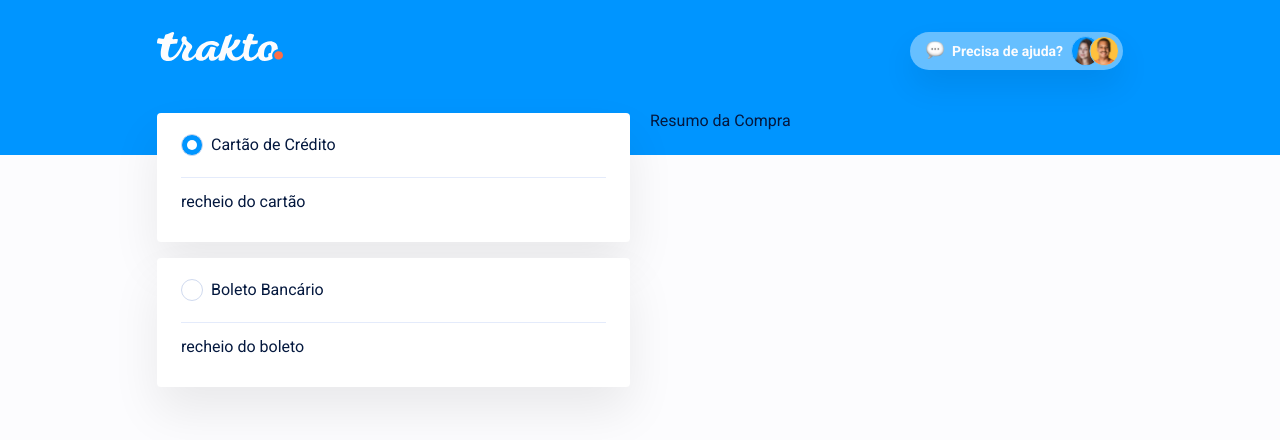
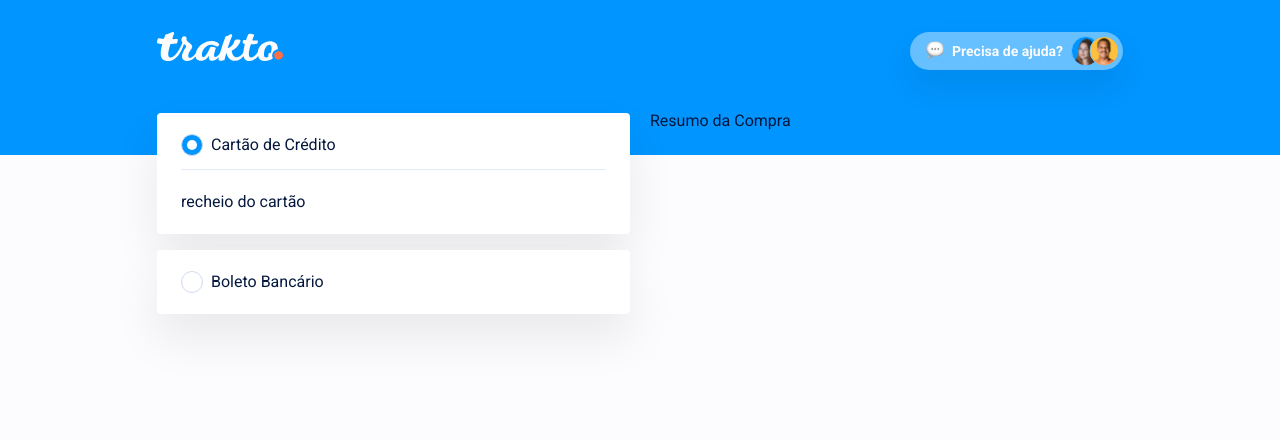
Before and after one commit to p-h-marques/trakto-checkout, a React (Create React App) app: page /checkout in a window 1280 px wide. Shown: the top 440 px of the page. Built offline with nearby package versions, Linux system fonts and the light colour scheme; the HTML template or start-up script is replaced by a standard one.

Commit message:
Mostrando e ocultando forma de pagamento

```diff
--- a/src/components/paymentContainer/styles.js
+++ b/src/components/paymentContainer/styles.js
@@ -4,10 +4,17 @@ import shadows from '../../styles/shadows'
 
 export const PaymentContainerStyles = styled.div`
     background-color: ${colors.neutral.white};
-    padding: 24px 24px 32px;
+    padding: 24px;
     display: flex;
     flex-direction: column;
     align-items: flex-start;
     border-radius: 4px;
     box-shadow: ${shadows.lg};
+
+    div{
+        padding-top: 24px;
+        border-top: 1px solid ${colors.neutral.light};
+        margin-top: 16px;
+        width: 100%;
+    }
 `
--- a/src/components/paymentMethods/index.jsx
+++ b/src/components/paymentMethods/index.jsx
@@ -34,7 +34,7 @@ const PaymentMethods = () => {
                     }
                 />
 
-                <CreditCard />
+                {state.plan.payment === 'creditCard' && (<CreditCard />)}
             </PaymentContainer>
 
             <PaymentContainer>
@@ -47,7 +47,7 @@ const PaymentMethods = () => {
                     }
                 />
 
-                <PaymentTicket />
+                {state.plan.payment === 'paymentTicket' && (<PaymentTicket />)}
             </PaymentContainer>
 
         </PaymentMethodsStyles>
--- a/src/components/radioPayment/styles.js
+++ b/src/components/radioPayment/styles.js
@@ -3,9 +3,6 @@ import colors from '../../styles/colors'
 
 export const RadioPaymentStyles = styled.label`
     width: 100%;
-    padding-bottom: 24px;
-    border-bottom: 1px solid ${colors.neutral.light};
-    margin-bottom: 16px;
     display: flex;
     gap: 8px;
     align-items: center;
```
